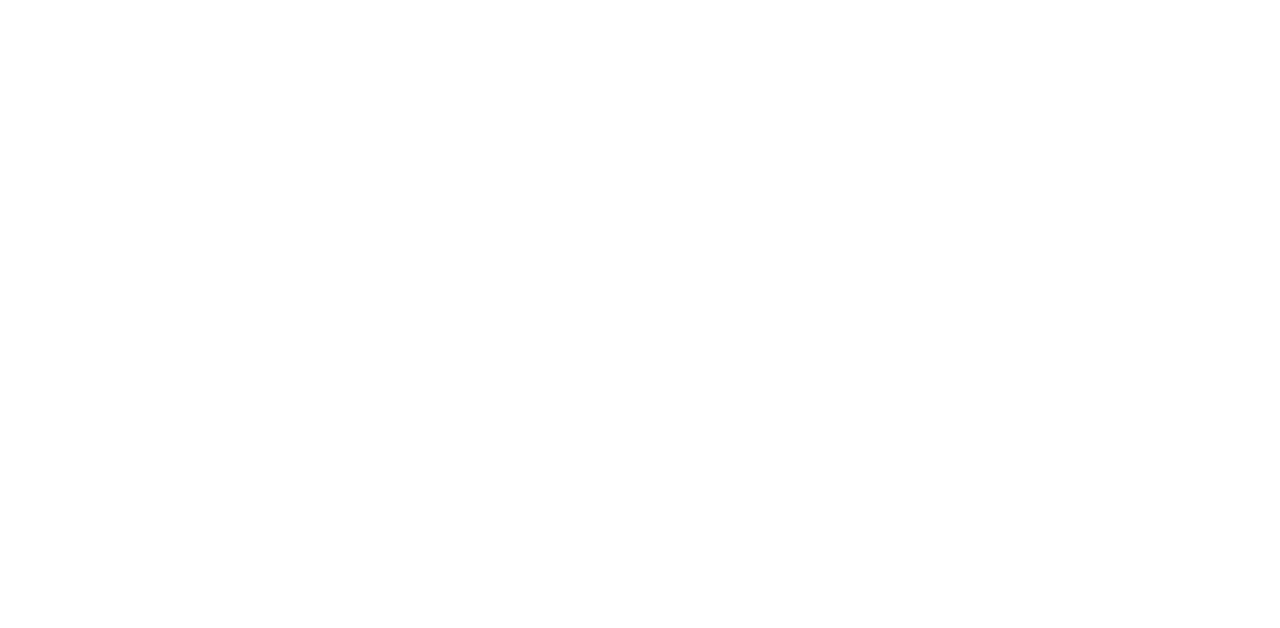
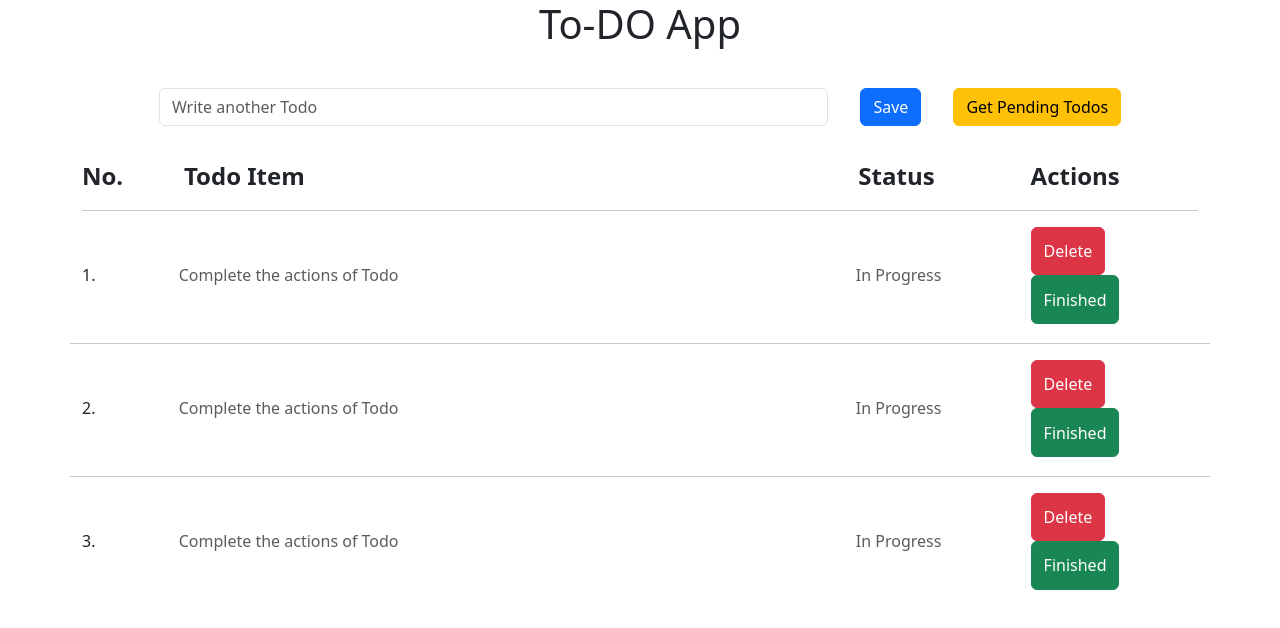
Before and after one commit to prathamane852/todo-application, a plain HTML site: page index.html in a window 1280 px wide. Drawn offline with nearby package versions, Linux system fonts and the light colour scheme.

Commit message:
Update: Created a Basic UI for Todo App

```diff
--- a/index.html
+++ b/index.html
@@ -9,6 +9,95 @@
 </head>
 <body>
 
+    <div class="todo-app">
+
+        <div class="container">
+
+            <div class="row">
+                <header class="text-center">
+
+                    <h1>To-DO App</h1>
+
+                </header>
+            </div>
+
+            <div class="row">
+                <div class="input-section d-flex flex-row justify-content-center">
+                     <!-- custom class -->
+                    <div class="todo-input">
+                        <input type="text" class="form-control" placeholder="Write another Todo">
+                    </div>
+
+                    <div class="save-todo btn btn-primary">
+                        Save
+                    </div>
+
+                    <div class="get-todos btn btn-warning">
+                        Get Pending Todos
+                    </div>
+
+
+
+                </div>
+            </div>
+
+            <!-- list of todos -->
+
+            <div class="row">
+                <div class="list-todo-heading d-flex flex-row justify-content-between">
+                    <div class="todo-no">No.</div>
+                    <div  class="todo-detail">Todo Item</div>
+                    <div  class="todo-status">Status</div>
+                    <div  class="todo-actions">Actions</div>
+                </div>
+            </div>
+            <hr>
+
+            <!-- Actual Todo first item -->
+
+            <div class="row">
+                <div class="todo-item d-flex flex-row justify-content-between align-items-center">
+                    <div class="todo-no">1.</div>
+                    <div  class="todo-detail text-muted">Complete the actions of Todo</div>
+                    <div  class="todo-status text-muted">In Progress</div>
+                    <div  class="todo-actions">
+                        <button class="btn btn-danger">Delete</button>
+                        <button class="btn btn-success">Finished</button>
+                    </div>
+
+                </div>
+                <hr>
+                <div class="todo-item d-flex flex-row justify-content-between align-items-center">
+                    <div class="todo-no">2.</div>
+                    <div  class="todo-detail text-muted">Complete the actions of Todo</div>
+                    <div  class="todo-status text-muted">In Progress</div>
+                    <div  class="todo-actions">
+                        <button class="btn btn-danger">Delete</button>
+                        <button class="btn btn-success">Finished</button>
+                    </div>
+
+                </div>
+                <hr>
+                <div class="todo-item d-flex flex-row justify-content-between align-items-center">
+                    <div class="todo-no">3.</div>
+                    <div  class="todo-detail text-muted">Complete the actions of Todo</div>
+                    <div  class="todo-status text-muted">In Progress</div>
+                    <div  class="todo-actions">
+                        <button class="btn btn-danger">Delete</button>
+                        <button class="btn btn-success">Finished</button>
+                    </div>
+
+                </div>
+            </div>
+
+
+        </div>
+
+
+    </div>
+
+    </div>
+
     <script src="index.js"></script>
     <script src="https://cdn.jsdelivr.net/npm/bootstrap@5.3.8/dist/js/bootstrap.bundle.min.js" integrity="sha384-FKyoEForCGlyvwx9Hj09JcYn3nv7wiPVlz7YYwJrWVcXK/BmnVDxM+D2scQbITxI" crossorigin="anonymous"></script>
 </body>
--- a/style.css
+++ b/style.css
@@ -0,0 +1,49 @@
+html {
+    box-sizing: border-box;
+}
+
+
+*,*::after, *::before {
+    box-sizing: inherit;
+}
+
+.input-section {
+    gap: 2rem;
+    margin-top: 2rem;
+}
+
+.todo-input {
+    flex-basis: 60%;
+}
+
+
+.list-todo-heading {
+    font-weight: bold;
+    font-size: 1.5rem;
+    margin-top: 2rem;
+}
+
+.todo-no{
+    flex-basis: 3%;
+
+}
+.todo-detail{
+    flex-basis: 55%;
+}
+.todo-status{
+    flex-basis: 10%;
+}
+.todo-actions{
+    flex-basis: 15%;
+
+}
+
+.todo-actions button {
+    padding-top: 0.7rem;
+    padding-bottom: 0.7rem;
+}
+
+.todo-item {
+    font-size: 1.3 rem;
+    margin-bottom: 1.2rem;
+}
```
